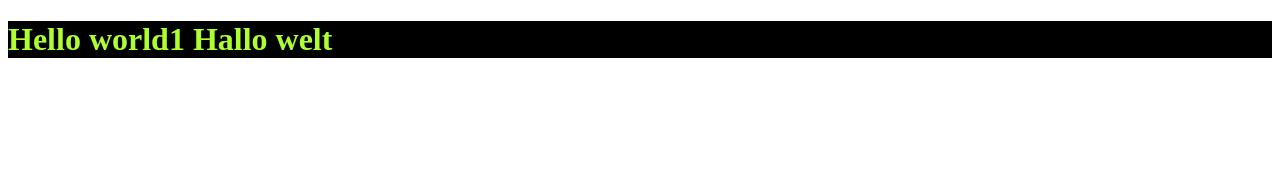
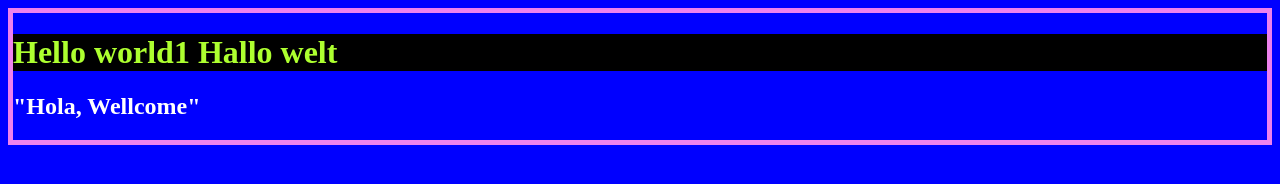
Before and after one commit to JordiUbanell/hello-world, a plain HTML site: page index.html in a window 1280 px wide. Drawn offline with Linux system fonts and the light colour scheme.

Commit message:
add welcome

```diff
--- a/index.html
+++ b/index.html
@@ -9,6 +9,7 @@
 </head>
 <body>
 <h1 onclick="showMessage()">Hello world1 Hallo welt</h1>
+<h2 >"Hola, Wellcome"</h2>
 <script src="scripts.js"></script>
 </body>
 </html>
--- a/styles.css
+++ b/styles.css
@@ -1,6 +1,10 @@
 h1 {color: greenyellow;
     cursor: pointer;
-    background-color: black};
+    background-color: black;
+}
+h2{
+    color: white;
+}
 body {background-color: blue;
 border: 5px solid violet};
 html{
```
